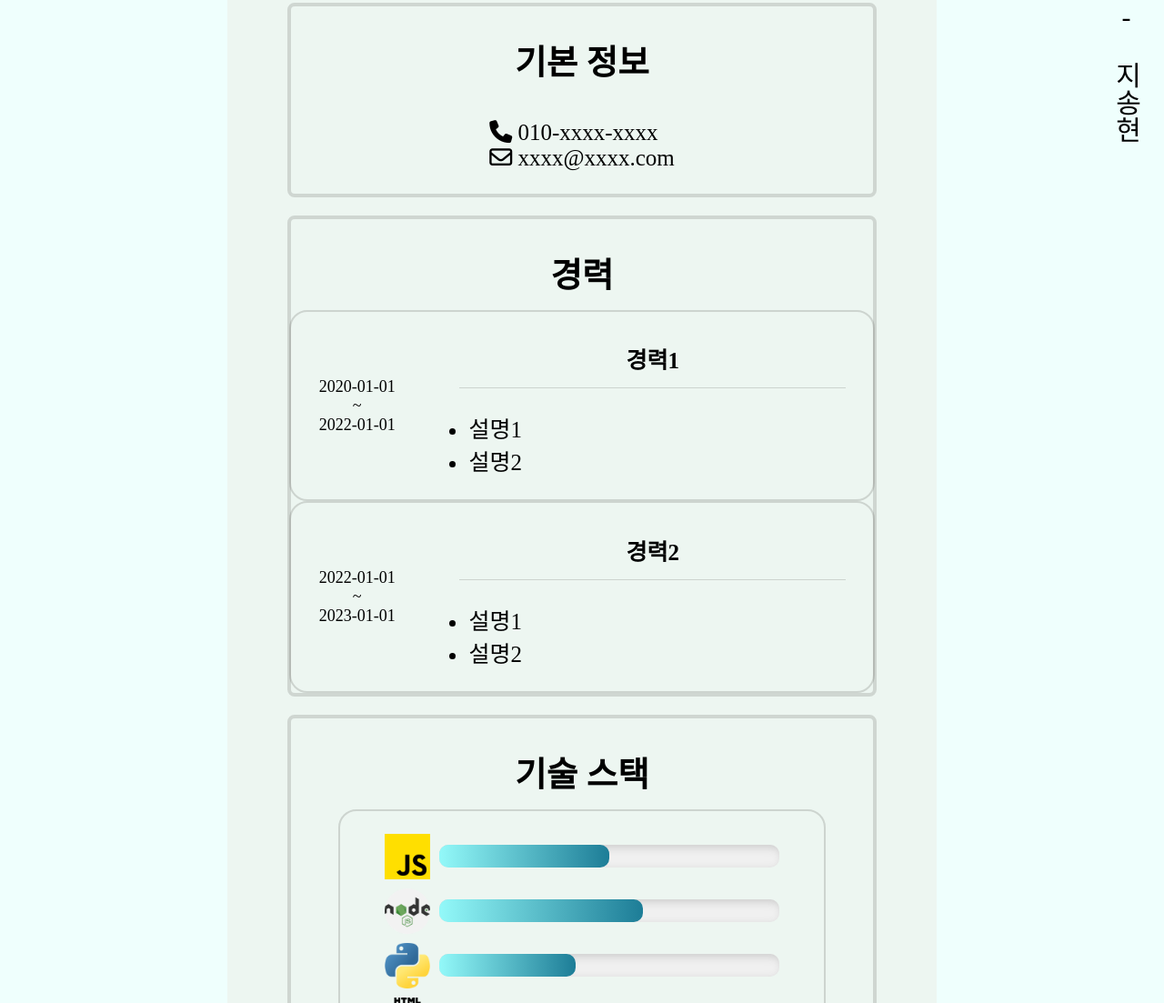
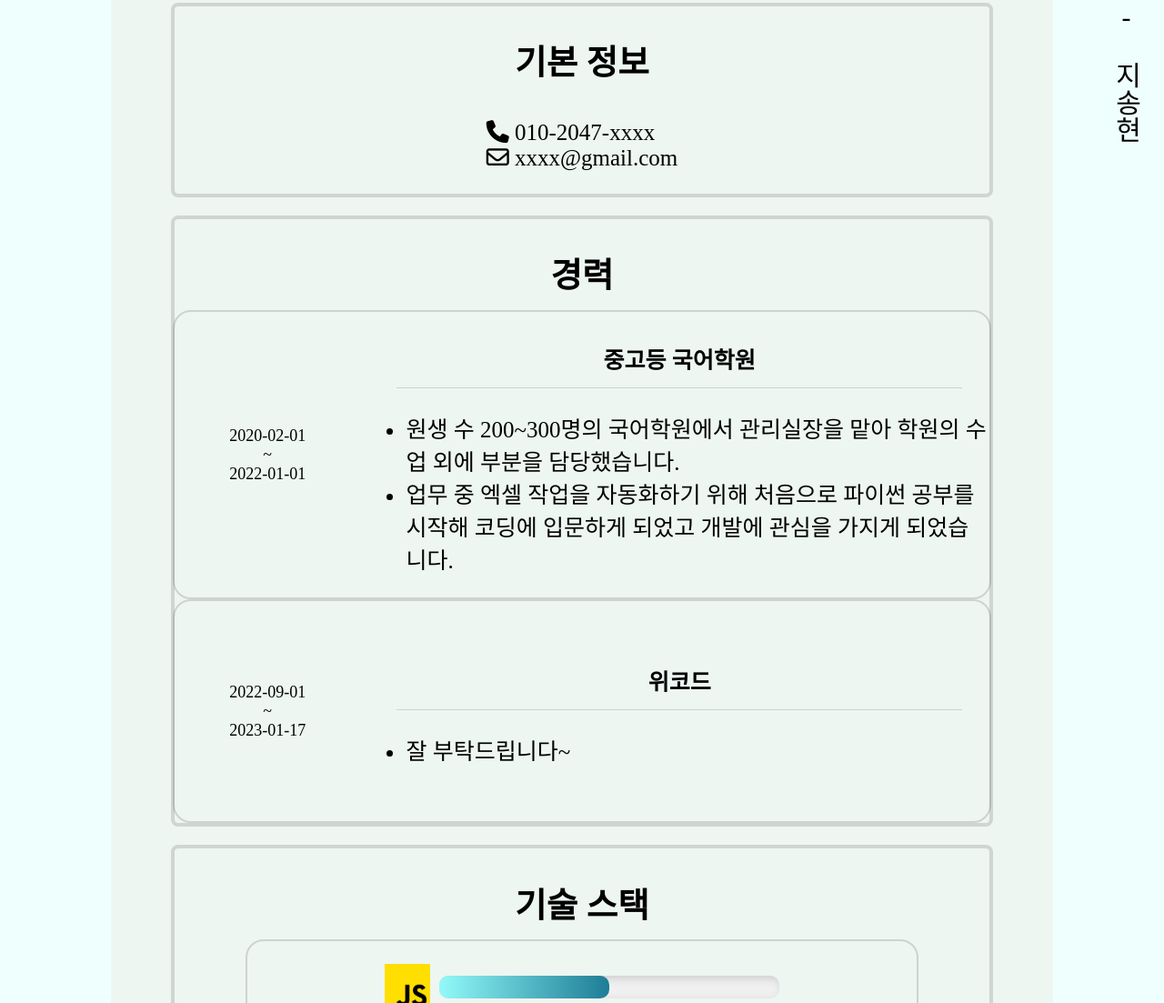
Before and after one commit to applleeee/------1-----------, a plain HTML site: page About_me.html in a window 1280 px wide. Shown: the part 335-1438 px from the top of the page at 91% size. Drawn offline with Linux system fonts and the light colour scheme; a web font is replaced by a local one.

Commit message:
logo animate, media_query

```diff
--- a/About_me.html
+++ b/About_me.html
@@ -33,11 +33,11 @@
           <div class="about_me-profile-content">
             <ul>
               <li>
-                <span><i class="fa-solid fa-phone"></i> 010-xxxx-xxxx</span>
+                <span><i class="fa-solid fa-phone"></i> 010-2047-xxxx</span>
               </li>
               <li>
                 <span
-                  ><i class="fa-regular fa-envelope"></i> xxxx@xxxx.com</span
+                  ><i class="fa-regular fa-envelope"></i> xxxx@gmail.com</span
                 >
               </li>
             </ul>
@@ -51,36 +51,42 @@
           </div>
           <div class="about_me-exp">
             <div class="about_me-exp-date">
-              <span>2020-01-01</span>
+              <span>2020-02-01</span>
               <span>~</span>
               <span>2022-01-01</span>
             </div>
             <div class="about_me-exp-content">
               <div class="about_me-exp-content-title">
-                <h4>경력1</h4>
+                <h4>중고등 국어학원</h4>
               </div>
               <div class="about_me-exp-content-list">
                 <ul>
-                  <li>설명1</li>
-                  <li>설명2</li>
+                  <li>
+                    원생 수 200~300명의 국어학원에서 관리실장을 맡아 학원의 수업
+                    외에 부분을 담당했습니다.
+                  </li>
+                  <li>
+                    업무 중 엑셀 작업을 자동화하기 위해 처음으로 파이썬 공부를
+                    시작해 코딩에 입문하게 되었고 개발에 관심을 가지게
+                    되었습니다.
+                  </li>
                 </ul>
               </div>
             </div>
           </div>
           <div class="about_me-exp">
             <div class="about_me-exp-date">
-              <span>2022-01-01</span>
+              <span>2022-09-01</span>
               <span>~</span>
-              <span>2023-01-01</span>
+              <span>2023-01-17</span>
             </div>
             <div class="about_me-exp-content">
               <div class="about_me-exp-content-title">
-                <h4>경력2</h4>
+                <h4>위코드</h4>
               </div>
               <div class="about_me-exp-content-list">
                 <ul>
-                  <li>설명1</li>
-                  <li>설명2</li>
+                  <li>잘 부탁드립니다~</li>
                 </ul>
               </div>
             </div>
--- a/css/about_me.css
+++ b/css/about_me.css
@@ -1,3 +1,5 @@
+@import "media_query.css";
+
 .about_me {
   display: flex;
   flex-direction: column;
--- a/css/main.css
+++ b/css/main.css
@@ -44,6 +44,22 @@ body {
   font-size: 50px;
 }
 
+@keyframes logo {
+  0% {
+    transform: rotateY(0deg);
+  }
+  100% {
+    transform: rotateY(360deg);
+  }
+}
+
+.main-profile img {
+  animation-name: logo;
+  animation-duration: 3s;
+  animation-timing-function: ease-in-out;
+  animation-iteration-count: 1;
+}
+
 hr.title {
   width: 200px;
   height: 3px;
--- /dev/null
+++ b/css/media_query.css
@@ -0,0 +1,14 @@
+@media (max-width: 700px) {
+  .about_me-exp-content {
+    font-size: 15px;
+  }
+  .about_me-exp-date span {
+    font-size: 16px;
+  }
+  .project-title {
+    font-size: 20px;
+  }
+  .project-descripton > ul {
+    font-size: 17px;
+  }
+}
--- a/css/project.css
+++ b/css/project.css
@@ -43,10 +43,11 @@
 
 .project-content {
   padding: 10px 20px;
-  margin: 20px 10px;
+  margin: 20px 0;
   border: 2px solid rgba(76, 77, 73, 0.2);
   border-radius: 20px;
-  width: 90%;
+  min-width: auto !important;
+  width: 80%;
 }
 
 .project-link {
```
